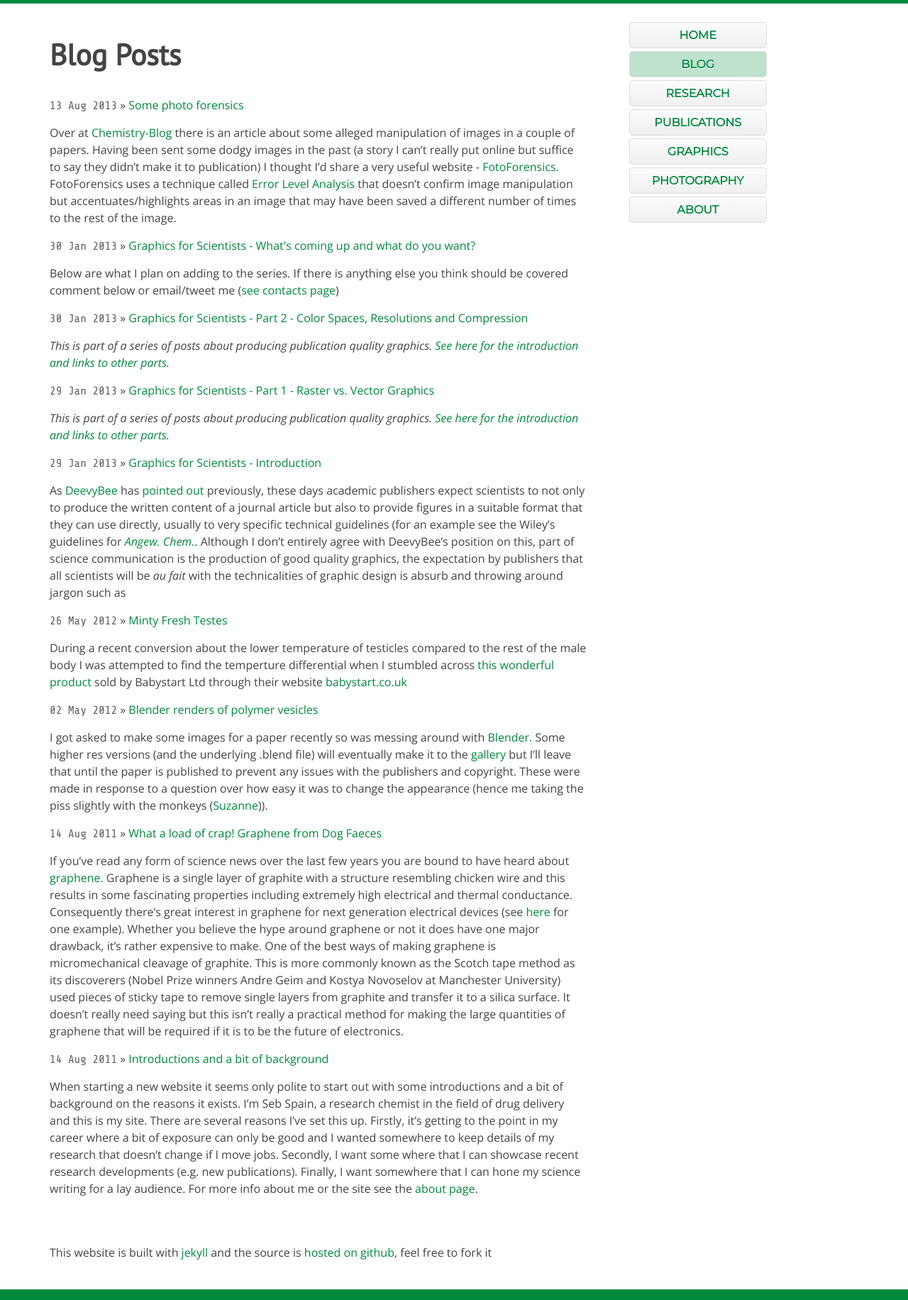
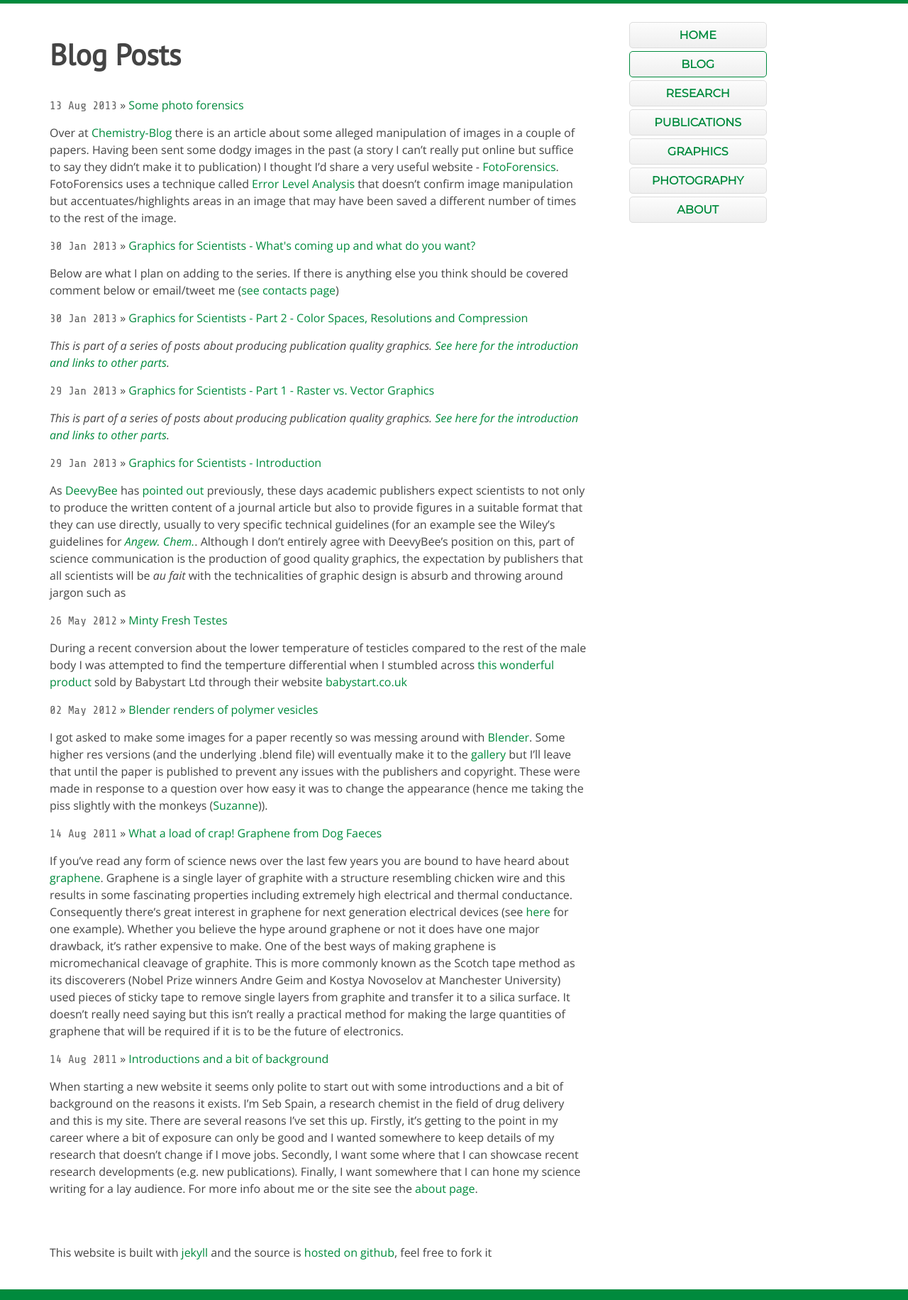
Before and after one commit to sebspain/sebspain.github.io, a Jekyll site: the page built from blog.html, in a window 1280 px wide. Shown: the whole page at 71% size. Built offline with Jekyll 4.4.1, drawn with Linux system fonts in a browser that asks for light colours; Markdown is read by kramdown in place of the engine named in the settings.

Commit message:
minor css tweaks

```diff
--- a/css/style.css
+++ b/css/style.css
@@ -151,7 +151,7 @@ li.posts {
 }
 
 .current {
-	background: rgba(0, 138, 61, 0.25);
+	border: 1px solid rgb(0, 138, 61);
 }
 
 footer p {
```
